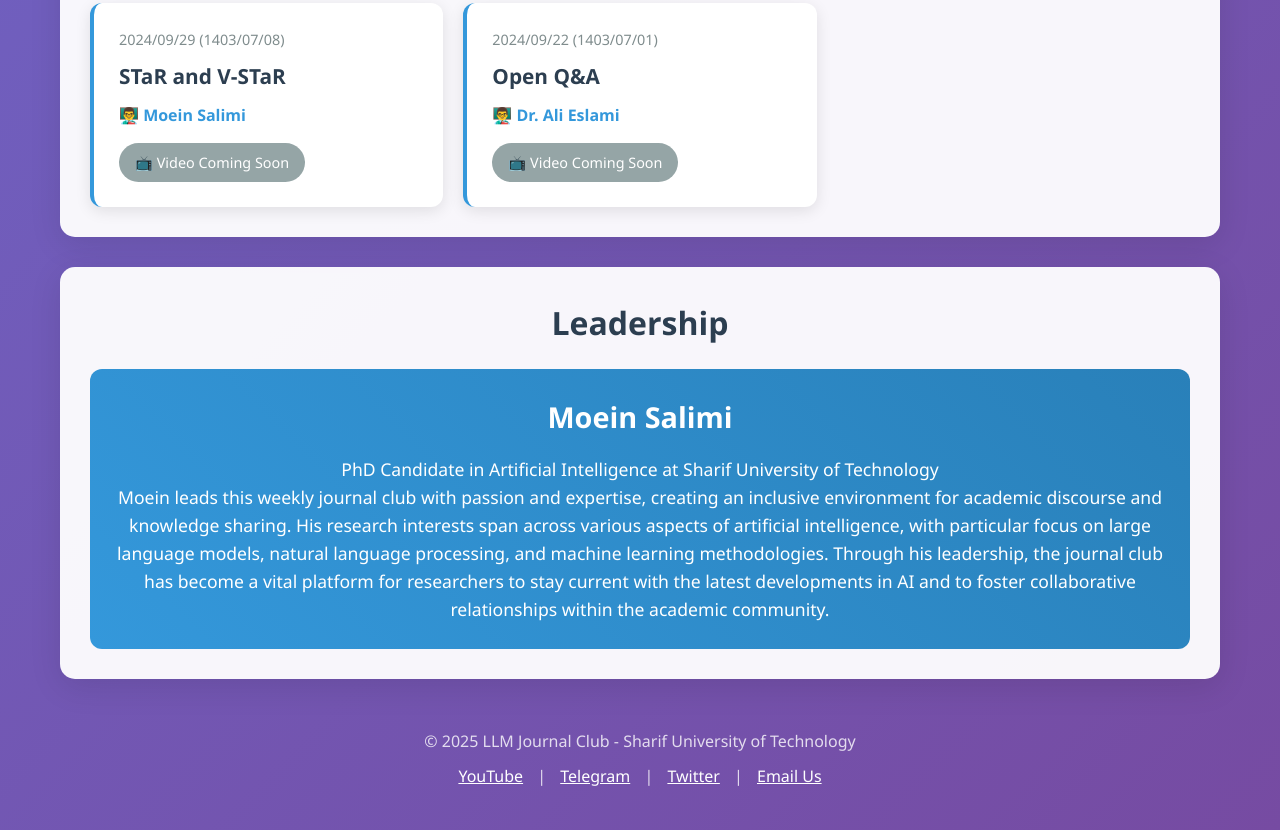
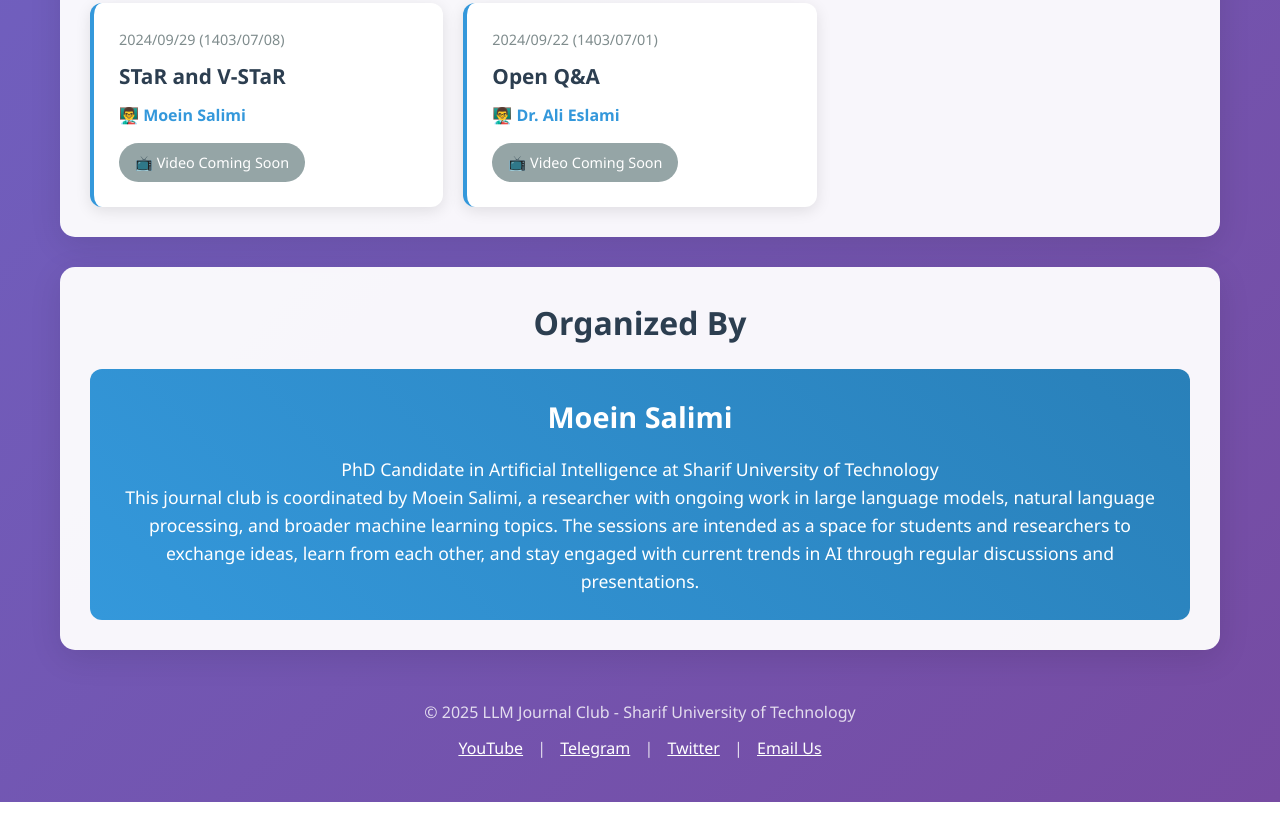
Before and after one commit to LLMClub/LLMClub.github.io, a plain HTML site: page index.html in a window 1280 px wide. Shown: the part 3396-4226 px from the top of the page. After the commit the page ends 4198 px from the top, so only its background shows below. Drawn offline with nearby package versions, Linux system fonts and the light colour scheme.

Commit message:
Update index.html

```diff
--- a/index.html
+++ b/index.html
@@ -328,14 +328,13 @@
         </div>
 
         <div class="about-section">
-            <h2>Leadership</h2>
-            <div class="leader-info">
-                <h3>Moein Salimi</h3>
-                <p>PhD Candidate in Artificial Intelligence at Sharif University of Technology</p>
-                <p>Moein leads this weekly journal club with passion and expertise, creating an inclusive environment for academic discourse and knowledge sharing. His research interests span across various aspects of artificial intelligence, with particular focus on large language models, natural language processing, and machine learning methodologies. Through his leadership, the journal club has become a vital platform for researchers to stay current with the latest developments in AI and to foster collaborative relationships within the academic community.</p>
-            </div>
-        </div>
-
+    <h2>Organized By</h2>
+    <div class="leader-info">
+        <h3>Moein Salimi</h3>
+        <p>PhD Candidate in Artificial Intelligence at Sharif University of Technology</p>
+        <p>This journal club is coordinated by Moein Salimi, a researcher with ongoing work in large language models, natural language processing, and broader machine learning topics. The sessions are intended as a space for students and researchers to exchange ideas, learn from each other, and stay engaged with current trends in AI through regular discussions and presentations.</p>
+    </div>
+</div>
         <div class="footer">
     <p>&copy; 2025 LLM Journal Club - Sharif University of Technology</p>
     <div style="margin-top: 10px;">
```
